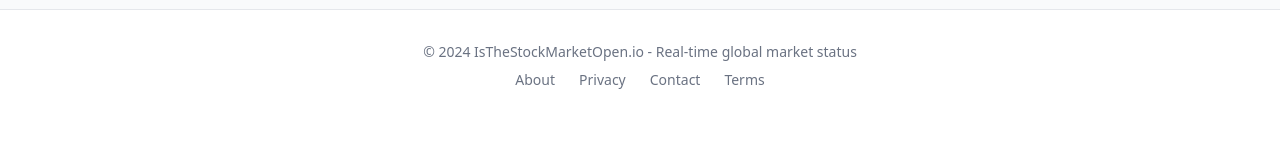
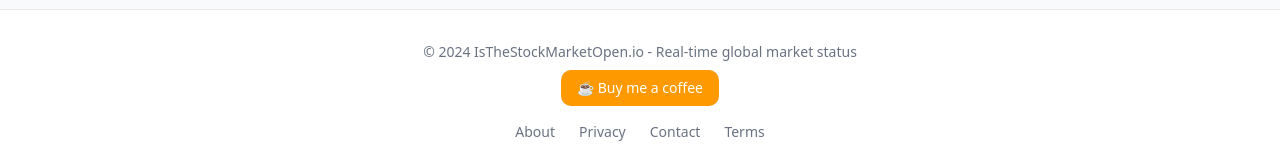
Before and after one commit to BuzzHeatDev/itsmo, a Next.js app: page / in a window 1280 px wide. Shown: the part 986-1146 px from the top of the page. Before the commit the page ends 1108 px from the top, so only its background shows below. Built offline with nearby package versions, Linux system fonts and the light colour scheme; no server answers; the database is empty.

Commit message:
Add Buy Me a Coffee support link to footer - Integrate support link with amber styling and coffee emoji - Link to buymeacoffee.com/itsmo - Positioned prominently above footer navigation links - Available on all pages through shared footer component

```diff
--- a/app/components/shared-footer.tsx
+++ b/app/components/shared-footer.tsx
@@ -8,6 +8,19 @@ export default function SharedFooter() {
           <p className="mb-2">
             © 2024 IsTheStockMarketOpen.io - Real-time global market status
           </p>
+
+          {/* Support Link */}
+          <div className="mb-4">
+            <a
+              href="https://www.buymeacoffee.com/itsmo"
+              target="_blank"
+              rel="noopener noreferrer"
+              className="inline-flex items-center px-4 py-2 bg-amber-500 hover:bg-amber-600 text-white text-sm font-medium rounded-lg transition-colors duration-200"
+            >
+              ☕ Buy me a coffee
+            </a>
+          </div>
+
           <div className="flex justify-center space-x-6">
             <Link href="/about" className="hover:text-gray-700">About</Link>
             <Link href="/privacy" className="hover:text-gray-700">Privacy</Link>
```
Also changed, not shown: app/components/shared-header.tsx (line endings or trailing spaces).
